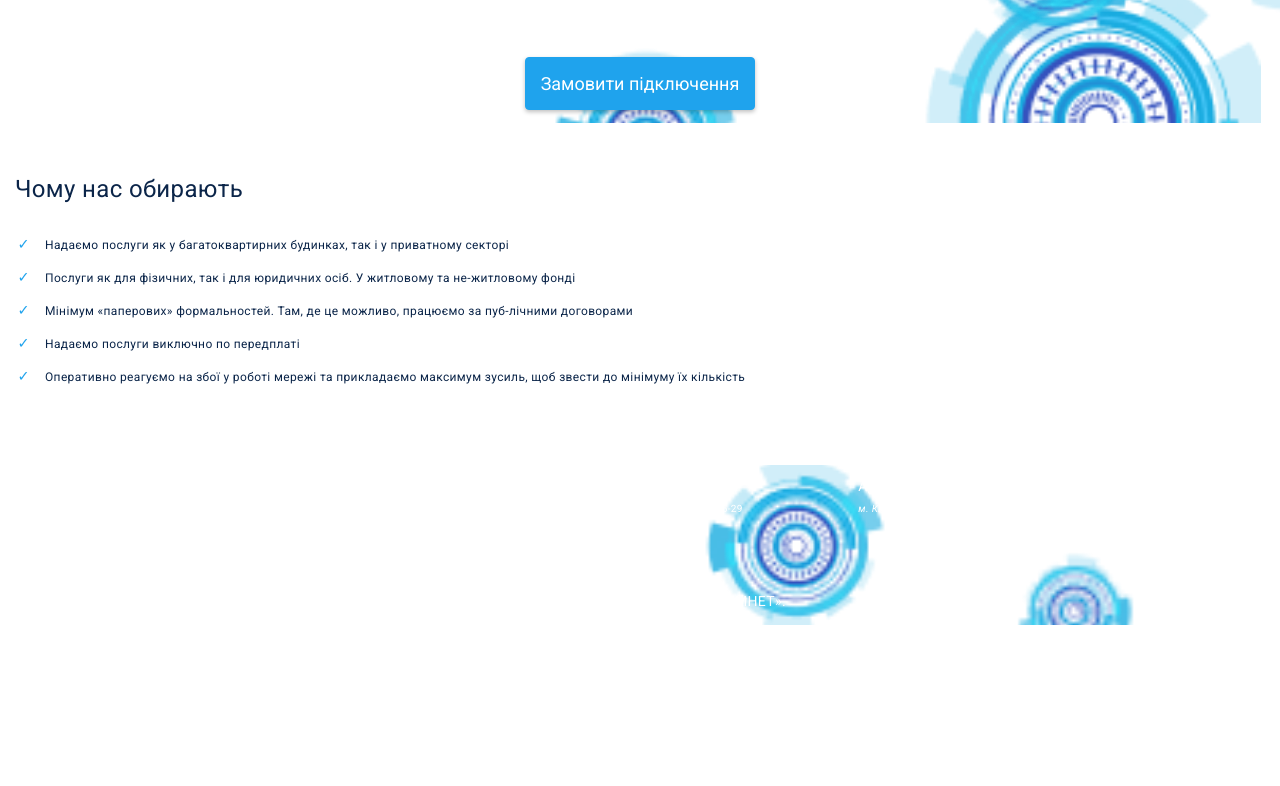
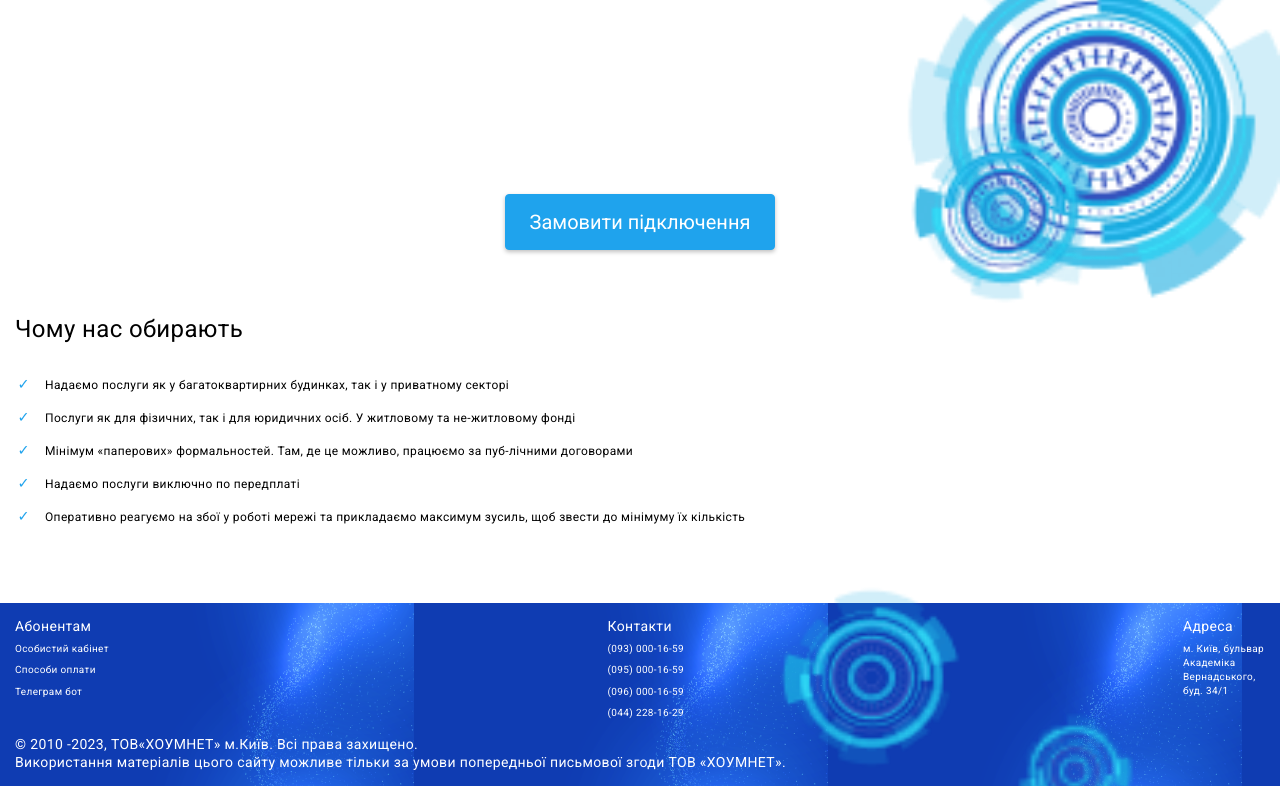
Before and after one commit to LiViS-code/homenet.kiev.ua, a plain HTML site: page index.html in a window 1280 px wide. Shown: the part 403-1189 px from the top of the page. Before the commit the page ends 1028 px from the top, so only its background shows below. Drawn offline with nearby package versions, Linux system fonts and the light colour scheme.

Commit message:
upd footer

```diff
--- a/index.html
+++ b/index.html
@@ -5,9 +5,23 @@
     <meta http-equiv="X-UA-Compatible" content="IE=edge" />
     <meta name="viewport" content="width=device-width, initial-scale=1" />
 
-    <link rel="apple-touch-icon" sizes="180x180" href="./img/apple-touch-icon.png" />
-    <link rel="icon" type="image/png" sizes="32x32" href="./img/favicon-32x32.png" />
-    <link rel="icon" type="image/png" sizes="16x16" href="./img/favicon-16x16.png" />
+    <link
+      rel="apple-touch-icon"
+      sizes="180x180"
+      href="./img/apple-touch-icon.png"
+    />
+    <link
+      rel="icon"
+      type="image/png"
+      sizes="32x32"
+      href="./img/favicon-32x32.png"
+    />
+    <link
+      rel="icon"
+      type="image/png"
+      sizes="16x16"
+      href="./img/favicon-16x16.png"
+    />
     <link rel="manifest" href="/site.webmanifest" />
     <link rel="mask-icon" href="./img/safari-pinned-tab.svg" color="#297bae" />
     <link rel="preconnect" href="https://fonts.gstatic.com" />
@@ -31,7 +45,12 @@
     <header class="section section__header">
       <div class="logo-box">
         <a class="logo__link" href="./index.html">
-          <img class="logo__img" src="./img/tov_homenet_logo.png" alt="logo HomeNET" width="60" />
+          <img
+            class="logo__img"
+            src="./img/tov_homenet_logo.png"
+            alt="logo HomeNET"
+            width="60"
+          />
         </a>
       </div>
       <div class="container container__header">
@@ -79,7 +98,9 @@
           </button>
           <ul class="list mob-nav__list">
             <li class="mob-nav__item">
-              <a class="link link__nav link__nav--active" href="index.html">Головна</a>
+              <a class="link link__nav link__nav--active" href="index.html">
+                Головна
+              </a>
             </li>
             <li class="mob-nav__item">
               <a class="link link__nav" href="./services.html">Послуги</a>
@@ -96,12 +117,18 @@
           </ul>
           <ul class="list mob-nav__auth-list">
             <li class="mob-nav__auth-item">
-              <button class="btn btn__modal-open-signin" type="button" data-modal-open-signin>
+              <button
+                class="btn btn__modal-open-signin"
+                type="button"
+                data-modal-open-signin
+              >
                 Кабінет
               </button>
             </li>
             <li class="mob-nav__auth-item">
-              <button class="btn btn__modal-open" type="button" data-modal-open>Реєстрація</button>
+              <button class="btn btn__modal-open" type="button" data-modal-open>
+                Реєстрація
+              </button>
             </li>
           </ul>
           <ul class="list mob-nav__contact-list">
@@ -143,7 +170,9 @@
         <nav class="top-nav">
           <ul class="list nav-list">
             <li class="nav-list__item">
-              <a class="link link__nav link__nav--active" href="./index.html">Головна</a>
+              <a class="link link__nav link__nav--active" href="./index.html">
+                Головна
+              </a>
             </li>
             <li class="nav-list__item">
               <a class="link link__nav" href="./services.html">Послуги</a>
@@ -159,7 +188,9 @@
             </li>
           </ul>
           <ul class="list auth-list">
-            <li><a class="link link__nav" href="#" data-modal-open>Кабінет</a></li>
+            <li>
+              <a class="link link__nav" href="#" data-modal-open>Кабінет</a>
+            </li>
             <li><a class="link link__nav" href="#">Реєстрація</a></li>
           </ul>
         </nav>
@@ -167,21 +198,36 @@
     </header>
     <main class="section section__main">
       <div class="container">
+        <div class="background-wrap background-wrap--main">
           <div class="container__main container__main-reverse_color">
             <h1 class="title title--slogan">Інтернет до кожної оселі</h1>
-          <p class="text text--definition">ХОУМНЕТ оптоволоконна мультисервісна мережа</p>
+            <p class="text text--definition">
+              ХОУМНЕТ оптоволоконна мультисервісна мережа
+            </p>
             <p class="text text--offer">
-            Пропонуємо Вам якісний і швидкий доступ до Інтернет та інших телекомунікаційних послуг
-            за місцем Вашого проживання або роботи
+              Пропонуємо Вам якісний і швидкий доступ до Інтернет та інших
+              телекомунікаційних послуг за місцем Вашого проживання або роботи
             </p>
             <div class="btn-wrapper">
-            <button class="btn btn__order" type="button">Замовити підключення</button>
+              <button class="btn btn__order" type="button">
+                Замовити підключення
+              </button>
             </div>
             <div class="thumb-img">
-            <img class="mech mech--mini" src="./img/mech_mini.png" alt="mechanizm" width="100" />
+              <img
+                class="mech mech--mini"
+                src="./img/mech_mini.png"
+                alt="mechanizm"
+                width="100"
+              />
             </div>
             <div class="thumb-img">
-            <img class="mech" src="./img/mech.png" alt="mechanizm" width="100" />
+              <img
+                class="mech"
+                src="./img/mech.png"
+                alt="mechanizm"
+                width="100"
+              />
             </div>
             <div class="thumb-img">
               <img
@@ -199,46 +245,38 @@
                 width="100"
               />
             </div>
-          <div class="thumb-img">
-            <img
-              class="mech mech--small mech--small-top3"
-              src="./img/mech_small.png"
-              alt="mechanizm"
-              width="100"
-            />
-          </div>
-          <div class="thumb-img">
-            <img
-              class="mech mech--small mech--small-top4"
-              src="./img/mech_small.png"
-              alt="mechanizm"
-              width="100"
-            />
-          </div>
           </div>
           <div class="thumb-img clipboard"></div>
+        </div>
+
         <div class="container__main container__main-background">
           <h2 class="title">Чому нас обирають</h2>
           <ul class="list list__marker">
             <li class="list__marker-item">
-              <p>Надаємо послуги як у багатоквартирних будинках, так і у приватному секторі</p>
-            </li>
-            <li class="list__marker-item">
               <p>
-                Послуги як для фізичних, так і для юридичних осіб. У житловому та не-житловому фонді
+                Надаємо послуги як у багатоквартирних будинках, так і у
+                приватному секторі
               </p>
             </li>
             <li class="list__marker-item">
               <p>
-                Мінімум «паперових» формальностей. Там, де це можливо, працюємо за пуб-лічними
-                договорами
+                Послуги як для фізичних, так і для юридичних осіб. У житловому
+                та не-житловому фонді
               </p>
             </li>
-            <li class="list__marker-item"><p>Надаємо послуги виключно по передплаті</p></li>
             <li class="list__marker-item">
               <p>
-                Оперативно реагуємо на збої у роботі мережі та прикладаємо максимум зусиль, щоб
-                звести до мінімуму їх кількість
+                Мінімум «паперових» формальностей. Там, де це можливо, працюємо
+                за пуб-лічними договорами
+              </p>
+            </li>
+            <li class="list__marker-item">
+              <p>Надаємо послуги виключно по передплаті</p>
+            </li>
+            <li class="list__marker-item">
+              <p>
+                Оперативно реагуємо на збої у роботі мережі та прикладаємо
+                максимум зусиль, щоб звести до мінімуму їх кількість
               </p>
             </li>
           </ul>
@@ -287,13 +325,19 @@
           </form>
         </div>
       </div>
-      <a class="link link--up" id="linkup" href="#" onclick="smoothJumpUp(); return false;">
+      <a
+        class="link link--up"
+        id="linkup"
+        href="#"
+        onclick="smoothJumpUp(); return false;"
+      >
         <svg class="btn btn__up-icon" width="25" height="25">
           <use href="./img/icons.svg#icon-circle-up"></use>
         </svg>
       </a>
     </main>
     <footer class="section section__footer">
+      <div class="background-wrap background-wrap--footer">
         <div class="thumb-img clipboard clipboard__footer"></div>
         <div class="container container__footer">
           <div class="container--wrapper-footer">
@@ -309,37 +353,46 @@
               <span class="heading-footer">Контакти</span>
               <ul class="list list__contact-footer">
                 <li class="list__item-contact">
-                <a href="tel:+0930001659" class="link link__nav--footer">(093) 000-16-59</a>
+                  <a href="tel:+0930001659" class="link link__nav--footer">
+                    (093) 000-16-59
+                  </a>
                 </li>
 
                 <li class="list__item-contact">
-                <a href="tel:+0950001659" class="link link__nav--footer">(095) 000-16-59</a>
+                  <a href="tel:+0950001659" class="link link__nav--footer">
+                    (095) 000-16-59
+                  </a>
                 </li>
 
                 <li class="list__item-contact">
-                <a href="tel:+0960001659" class="link link__nav--footer">(096) 000-16-59</a>
+                  <a href="tel:+0960001659" class="link link__nav--footer">
+                    (096) 000-16-59
+                  </a>
                 </li>
 
                 <li class="list__item-contact">
-                <a href="tel:+0442281629" class="link link__nav--footer">(044) 228-16-29</a>
+                  <a href="tel:+0442281629" class="link link__nav--footer">
+                    (044) 228-16-29
+                  </a>
                 </li>
               </ul>
             </div>
             <div class="container--address">
               <span class="heading-footer">Адреса</span>
               <address>
-              <p class="text text__address">м. Київ, бульвар Академіка Вернадського, буд. 34/1</p>
+                <p class="text text__address">
+                  м. Київ, бульвар Академіка Вернадського, буд. 34/1
+                </p>
               </address>
             </div>
-          <div class="thumb-img">
+
             <img
               class="mech mech--small mech--small-footer"
               src="./img/mech_small.png"
               alt="mechanizm"
               width="100"
             />
-          </div>
-          <div class="thumb-img">
+
             <img
               class="mech mech--mini mech--mini-footer"
               src="./img/mech_mini.png"
@@ -347,17 +400,18 @@
               width="100"
             />
           </div>
-        </div>
           <p class="text text--copyright">
             &copy; 2010
             <script>
-            new Date().getFullYear() > 2010 && document.write('-' + new Date().getFullYear() + ',');
+              new Date().getFullYear() > 2010 &&
+                document.write('-' + new Date().getFullYear() + ',');
             </script>
             ТОВ&laquo;ХОУМНЕТ&raquo; м.Київ. Всі права захищено.
             <br />
-          Використання матеріалів цього сайту можливе тільки за умови попередньої письмової згоди
-          ТОВ&nbsp;&laquo;ХОУМНЕТ&raquo;.
+            Використання матеріалів цього сайту можливе тільки за умови
+            попередньої письмової згоди ТОВ&nbsp;&laquo;ХОУМНЕТ&raquo;.
           </p>
+        </div>
       </div>
     </footer>
     <script src="./js/mobile-menu.js"></script>
--- a/sass/base/_baze.scss
+++ b/sass/base/_baze.scss
@@ -11,24 +11,26 @@ body {
   overflow-x: hidden;
   font-family: $font-family-site;
   @include font-set($fs-baze, $lh-baze, map-get($fw, 'regular'), 0.03);
-  color: $text-color;
 
-  @media screen and (min-width: $size-min) and (max-width: ($size-tab - 1)) {
-    @include font-sizes($fs-mob, $lh-mob);
-    background-image: url('../img/background_mobile.jpg');
-    background-size: 100% 100%;
-    background-attachment: fixed;
-  }
+  // @media screen and (min-width: $size-min) and (max-width: ($size-tab - 1)) {
+  //   @include font-sizes($fs-mob, $lh-mob);
+  //   background-image: url('../img/background_mobile.jpg');
+  //   background-size: 100% 100%;
+  //   background-attachment: fixed;
+  // }
 }
+
 p {
   margin: 0;
 }
+
 .list {
   @include reset-list;
 
   &--numeric {
     padding-left: $gap;
     list-style-type: decimal;
+
     & li::marker {
       font-weight: map-get($fw, 'black');
     }
--- a/sass/base/_text.scss
+++ b/sass/base/_text.scss
@@ -4,29 +4,38 @@
   &--definition {
     font-weight: map-get($fw, 'black');
     @include font-sizes($fs-definition-min, $lh-definition-min);
-    margin-bottom: calc($gap * 1.5);
+
     @media screen and (min-width: ($size-min + 20)) {
       @include font-sizes($fs-definition-mob, $lh-definition-mob);
+      max-width: 480px;
     }
   }
 
   &--offer {
+    width: 270px;
     font-weight: map-get($fw, 'regular');
-    margin-bottom: calc($gap * 2);
+    margin-bottom: $gap * 1.3;
     @include font-sizes($fs-offer-min, $lh-offer-min);
+
     @media screen and (min-width: ($size-min + 20)) {
       @include font-sizes($fs-offer-mob, $lh-offer-mob);
+      width: 270px;
     }
   }
+
   &--definition,
   &--offer {
-    @media screen and (max-height: 640px) {
-      margin-bottom: calc($gap * 1.5);
+    margin-bottom: $gap;
+
+    @media screen and (min-height: ($size-iphone-height + 1)) {
+      margin-bottom: $gap * 1.5;
     }
+
     // @media screen and (min-height: 668px) and (max-height: 740px) {
     //   margin-bottom: calc($gap * 2);
     // }
   }
+
   &--last-paragraph {
     margin-bottom: 0;
   }
@@ -43,6 +52,7 @@
 
   &__address {
     margin-bottom: 0;
+    font-style: normal;
   }
 
   &--copyright {
--- a/sass/components/_buttons.scss
+++ b/sass/components/_buttons.scss
@@ -23,11 +23,17 @@
 
   // кнопка заказа подключения
   &__order {
+    position: relative;
+    z-index: 1;
     padding: $min-padding;
+    width: 100%;
+    max-width: 270px;
     @include font-sizes($fs-offer-min, $lh-offer-min);
+
     @media screen and (min-width: ($size-min + 61)) {
       @include font-sizes($fs-offer-mob, $lh-offer-mob);
     }
+
     color: $reverse-color;
     background-color: $accent-color;
   }
@@ -66,6 +72,7 @@
     position: absolute;
     border: none;
     box-shadow: none;
+
     @media screen and (min-width: $size-tab) {
       display: none;
     }
--- a/sass/components/_mech.scss
+++ b/sass/components/_mech.scss
@@ -1,17 +1,18 @@
 .mech {
   position: absolute;
-  top: 35%;
-  right: 1.5%;
+  top: 33%;
+  right: 0;
   z-index: -1;
-  width: 27%;
+  width: 30%;
+
   @media screen and (min-width: ($size-min + 20)) {
-    top: 40%;
+    top: 38%;
   }
 
   &--mini {
-    width: 7%;
-    top: -6%;
-    right: 25%;
+    width: 10%;
+    top: -5%;
+    right: 0;
 
     &-footer {
       width: 10%;
@@ -24,34 +25,18 @@
     width: 15%;
 
     &-top1 {
-      top: -2%;
-      right: -8%;
+      top: 8%;
+      right: 5%;
     }
 
     &-top2 {
-      top: 10%;
-      right: 10%;
-    }
-
-    &-top3 {
       top: 75%;
-      right: 42%;
-      @media screen and (min-width: ($size-min + 20)) {
-        top: 77%;
-      }
-    }
-
-    &-top4 {
-      top: 105%;
-      right: 0;
-      // @media screen and (min-width: ($size-min + 20)) {
-      //   top: 51%;
-      // }
+      right: 14%;
     }
 
     &-footer {
-      top: -30%;
-      right: 30%;
+      top: -32%;
+      right: 24%;
     }
   }
 }
--- a/sass/layout/_containers.scss
+++ b/sass/layout/_containers.scss
@@ -1,13 +1,17 @@
 // основной контейнер для разделов сайта
 .container {
   padding: 0;
+
   &__main {
     padding: 0 15px;
   }
+
   &__main-reverse_color {
     color: $reverse-color;
     position: relative;
+    z-index: 1;
   }
+
   &__main-background {
     background-color: $background-primary-color;
   }
@@ -32,21 +36,25 @@
 
   &--wrapper-footer {
     position: relative;
+    z-index: 1;
     display: flex;
     @include font-sizes($fs-small-mob, $lh-small-mob);
     margin-bottom: $gap/2;
     justify-content: space-between;
   }
 
-  &--subscribers,
-  &--contacts,
-  &--address {
-    width: 100%;
+  &--subscribers {
+    width: 94px;
   }
 
-  &--subscribers,
+
   &--contacts {
-    margin-right: $gap/2;
+    width: 77px;
+  }
+
+
+  &--address {
+    width: 82px;
   }
 
   &__support {
@@ -81,7 +89,7 @@
       box-shadow: $paper-shadow;
     }
 
-    .checkbox__content-hide:checked ~ &--hidden {
+    .checkbox__content-hide:checked~&--hidden {
       display: block;
       color: $accent-color;
     }
@@ -111,3 +119,30 @@
     padding-bottom: 0;
   }
 }
+
+.background-wrap {
+
+  // position: relative;
+  // @media screen and (min-width: $size-min) and (max-width: ($size-tab - 1)) {
+  //   background-size: cover;
+  // }
+
+  &--main {
+    padding-top: $gap;
+
+    @media screen and (min-width: $size-min) and (max-width: ($size-tab - 1)) {
+      background-image: url('../../img/background_1x_top.png');
+      background-position: -15px;
+    }
+
+    @media screen and (min-width: ($size-mob)) {
+      padding-top: calc($gap * 2);
+    }
+
+  }
+
+  &--footer {
+    background-image: url('../../img/background_1x_footer.png');
+  }
+
+}
--- a/sass/layout/_sections.scss
+++ b/sass/layout/_sections.scss
@@ -17,23 +17,6 @@
     }
   }
 
-  &__main {
-    padding-top: $gap;
-
-    @media screen and (min-width: ($size-mob)) {
-      padding-top: calc($gap * 2);
-    }
-
-    @media screen and (min-width: $size-min) and (max-width: ($size-tab - 1)) {
-      position: relative;
-      background-color: transparent;
-    }
-
-    @media screen and (min-width: $size-tab) {
-      padding-top: $header-max-height + $gap;
-    }
-  }
-
   &__footer {
     color: $reverse-color;
   }
--- a/sass/utils/_variables.scss
+++ b/sass/utils/_variables.scss
@@ -48,11 +48,11 @@ $lh-definition-min: 35;
 $fs-definition-mob: 41;
 $lh-definition-mob: 48;
 
-$fs-offer-min: 16;
-$lh-offer-min: 19;
+$fs-offer-min: 18;
+$lh-offer-min: 21;
 
-$fs-offer-mob: 18;
-$lh-offer-mob: 21;
+$fs-offer-mob: 20;
+$lh-offer-mob: 24;
 
 // размеры шрифта для фич
 $fs-feature: 14;
```
Also changed, not shown: .prettierrc.json, css/main.min.css, img/background_1x_footer.png (added), img/background_1x_top.png (added), img/background_mobile.jpg (deleted), 1 other file. Lines whose indentation alone changed are shown as unchanged.
